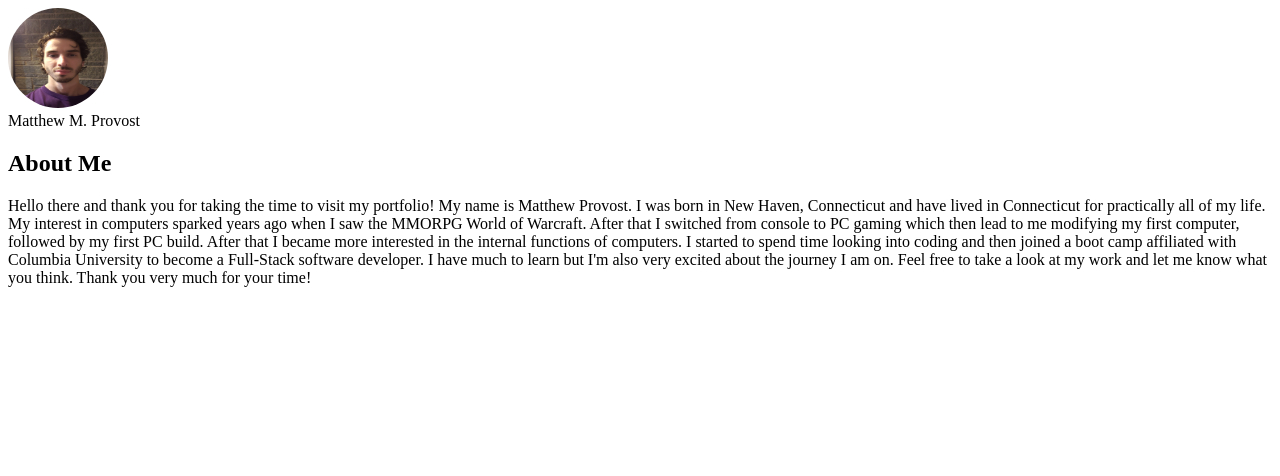
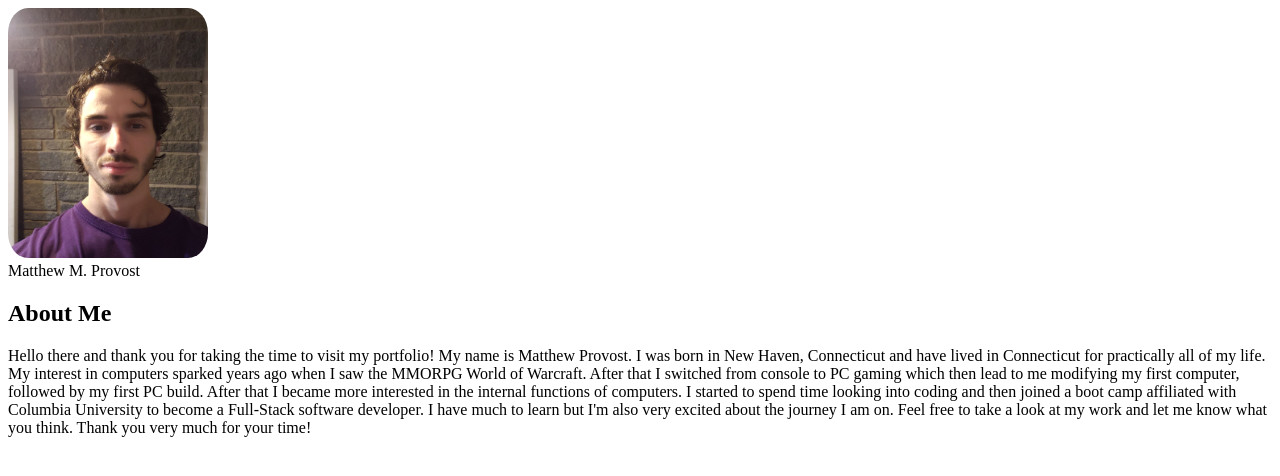
Before and after one commit to provostma21/Portfolio, a React (Create React App) app: page / in a window 1280 px wide. Shown: the top 476 px of the page. Built offline with nearby package versions, Linux system fonts and the light colour scheme.

Commit message:
edited portfolio photo styling

```diff
--- a/src/pages/Styles/Home.css
+++ b/src/pages/Styles/Home.css
@@ -1,5 +1,5 @@
 .PortPhoto {
-    border-radius: 50%;
-    width: 100px;
-    height: 100px;
+    border-radius: 10%;
+    width: 200px;
+    height: 250px;
 }
```
